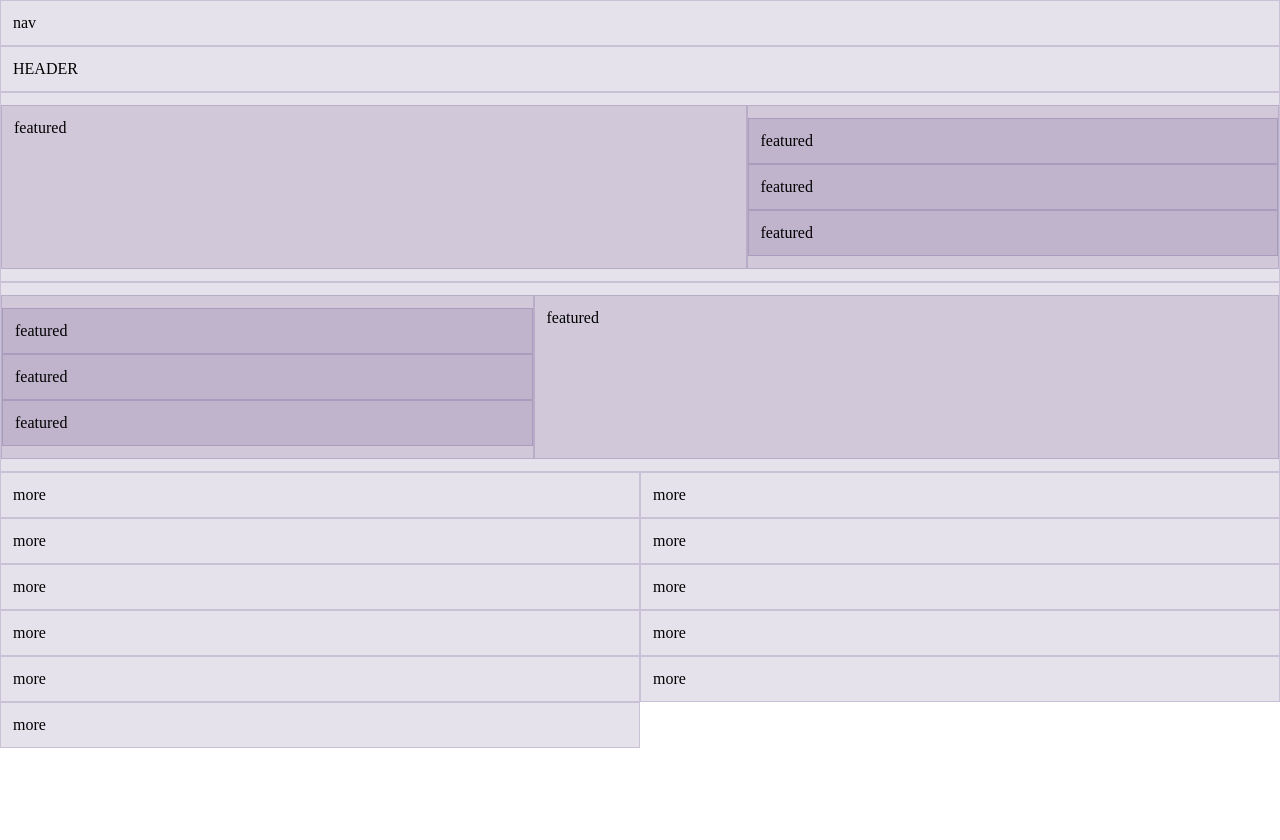
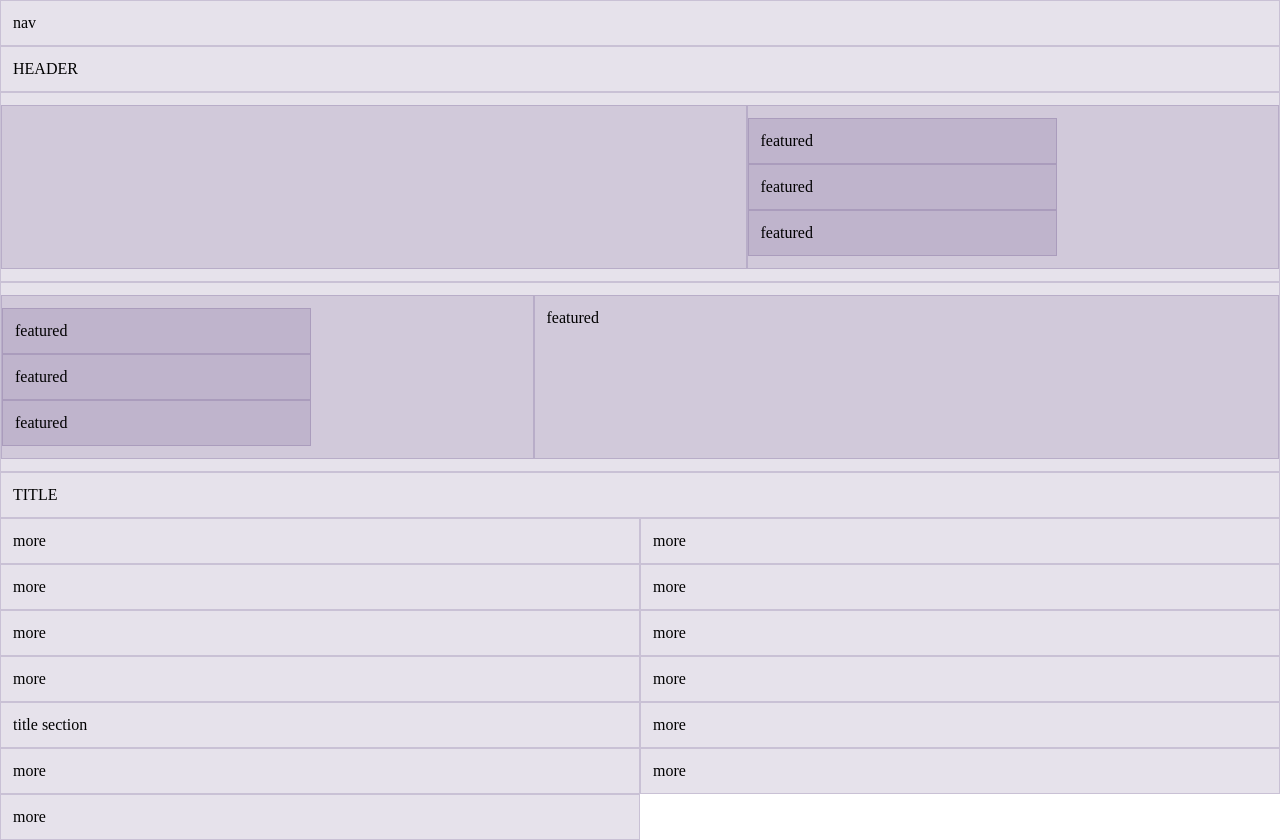
Before and after one commit to Mokawity/IMD31-WATSON, a website built with Parcel: page src/index.html in a window 1280 px wide. Before the commit the page ends 800 px from the top, so only its background shows below. Built offline with nearby package versions, Linux system fonts and the light colour scheme.

Commit message:
bootstrap all

```diff
--- a/src/index.html
+++ b/src/index.html
@@ -28,12 +28,32 @@
       <div class="row">
         <div class="col">
           <div class="row">
-            <div class="col-7">featured</div>
+            <div class="col-12 col-md-7 col-lg-7">
+              <!-- <div class="news-card">
+                <div class="card-element">
+                  <div class="label">
+                    <p>Divertissement</p>
+                  </div>
+                  <div class="date">publié le 21 decembre 2023 - 11h00</div>
+                  <div class="title">
+                    <p>
+                      23 façons de sauver votre sapin <br />
+                      de Noël
+                    </p>
+                  </div>
+                  <div class="author">de gabrielle simoes</div>
+                </div>
+                <img
+                  src="img/a-89-a-78-d-7-b-799-d-55-e-8-b-45-c-32.png"
+                  alt=""
+                />
+              </div> -->
+            </div>
             <div class="col">
               <div class="row">
-                <div class="col-12">featured</div>
-                <div class="col-12">featured</div>
-                <div class="col-12">featured</div>
+                <div class="col-12 col-md-7 col-lg-7">featured</div>
+                <div class="col-12 col-md-7 col-lg-7">featured</div>
+                <div class="col-12 col-md-7 col-lg-7">featured</div>
               </div>
             </div>
           </div>
@@ -47,14 +67,14 @@
       <div class="row">
         <div class="col">
           <div class="row">
-            <div class="col-5">
+            <div class="col">
               <div class="row">
-                <div class="col-12">featured</div>
-                <div class="col-12">featured</div>
-                <div class="col-12">featured</div>
+                <div class="col-12 col-md-7 col-lg-7">featured</div>
+                <div class="col-12 col-md-7 col-lg-7">featured</div>
+                <div class="col-12 col-md-7 col-lg-7">featured</div>
               </div>
             </div>
-            <div class="col">featured</div>
+            <div class="col-12 col-md-7 col-lg-7">featured</div>
           </div>
         </div>
       </div>
@@ -65,14 +85,15 @@
     <div class="container-fluid">
       <div class="more-section">
         <div class="row">
-          <div class="col-6">more</div>
-          <div class="col-6">more</div>
-          <div class="col-6">more</div>
-          <div class="col-6">more</div>
-          <div class="col-6">more</div>
-          <div class="col-6">more</div>
-          <div class="col-6">more</div>
-          <div class="col-6">more</div>
+          <div class="col-12">TITLE</div>
+          <div class="col-12 col-md-6 col-lg-6">more</div>
+          <div class="col-12 col-md-6 col-lg-6">more</div>
+          <div class="col-12 col-md-6 col-lg-6">more</div>
+          <div class="col-12 col-md-6 col-lg-6">more</div>
+          <div class="col-12 col-md-6 col-lg-6">more</div>
+          <div class="col-12 col-md-6 col-lg-6">more</div>
+          <div class="col-12 col-md-6 col-lg-6">more</div>
+          <div class="col-12 col-md-6 col-lg-6">more</div>
         </div>
       </div>
     </div>
@@ -81,9 +102,11 @@
     <!-- SUISSE-SECTION -->
     <div class="container-fluid">
       <div class="row">
-        <div class="col-6">more</div>
-        <div class="col-6">more</div>
-        <div class="col-6">more</div>
+        <div class="col-12 col-md-6 col-lg-6">title section</div>
+        <div class="col-12 col-md-6 col-lg-6">more</div>
+        <div class="col-12 col-md-6 col-lg-6">more</div>
+        <div class="col-12 col-md-6 col-lg-6">more</div>
+        <div class="col-12 col-md-6 col-lg-6">more</div>
       </div>
     </div>
     <!-- SUISSE-SECTION -->
```
